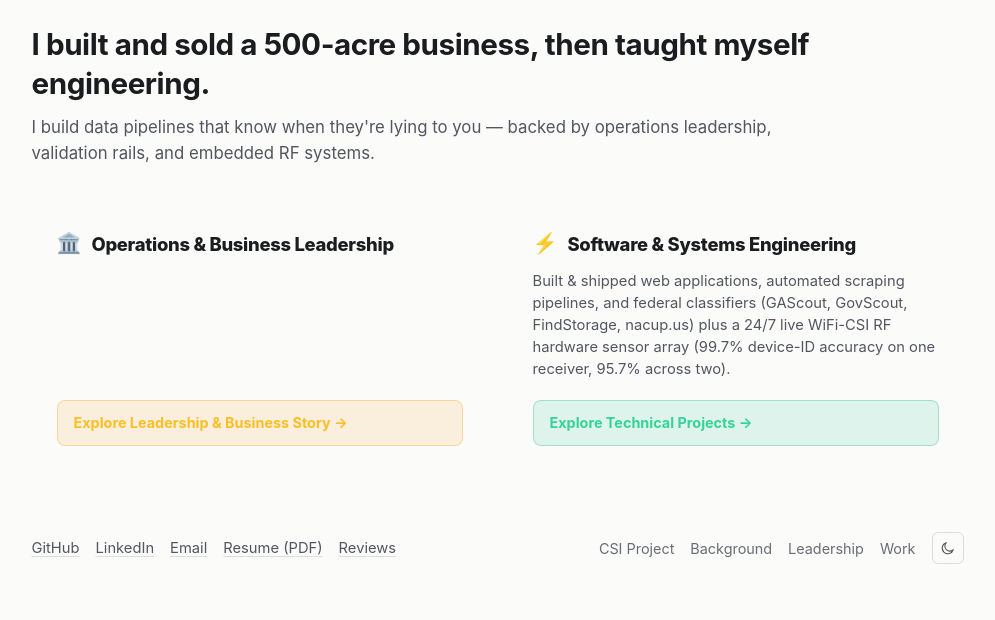
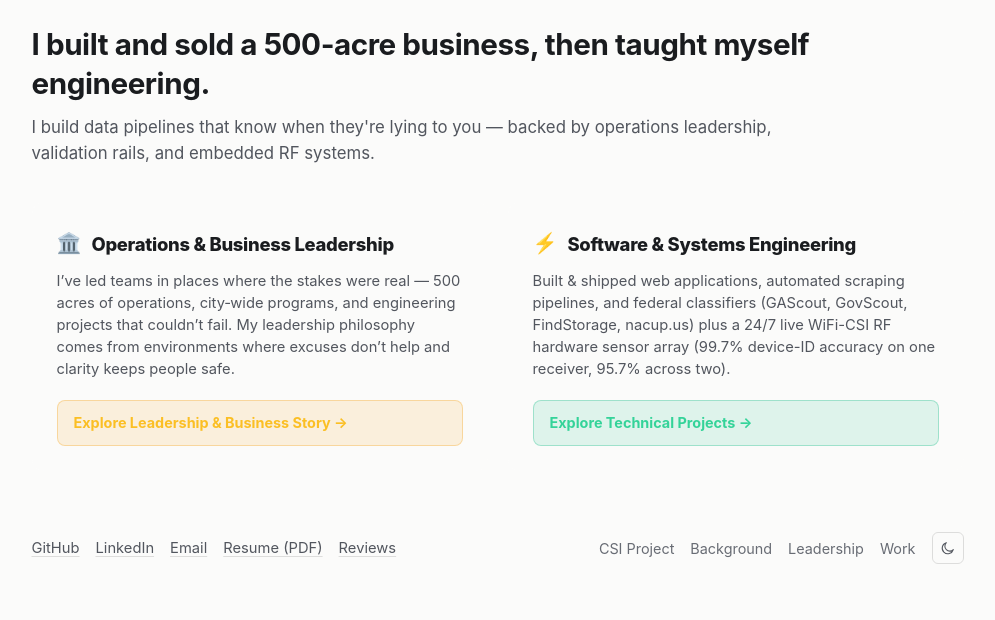
Before and after one commit to itshumpf/portfolio, an Astro site: page / in a window 1280 px wide. Shown: the part 180-800 px from the top of the page, without its empty margins (135-1130 px from the left). Built offline with nearby package versions, Linux system fonts and the light colour scheme; Astro itself is replaced by a stand-in of ours.

Commit message:
leadership hero

```diff
--- a/src/components/Hero.astro
+++ b/src/components/Hero.astro
@@ -55,6 +55,9 @@ const path = Astro.url.pathname.replace(/\/+$/, '') || '/';
           <span class="pathway-icon">🏛️</span>
           <h2 class="pathway-title">Operations & Business Leadership</h2>
         </div>
+        <p class="pathway-desc">
+         I’ve led teams in places where the stakes were real — 500 acres of operations, city‑wide programs, and engineering projects that couldn’t fail.  My leadership philosophy comes from environments where excuses don’t help and clarity keeps people safe.
+        </p>
         <a class="pathway-btn pathway-btn--leadership" href="/leadership">
           Explore Leadership & Business Story →
         </a>
```
